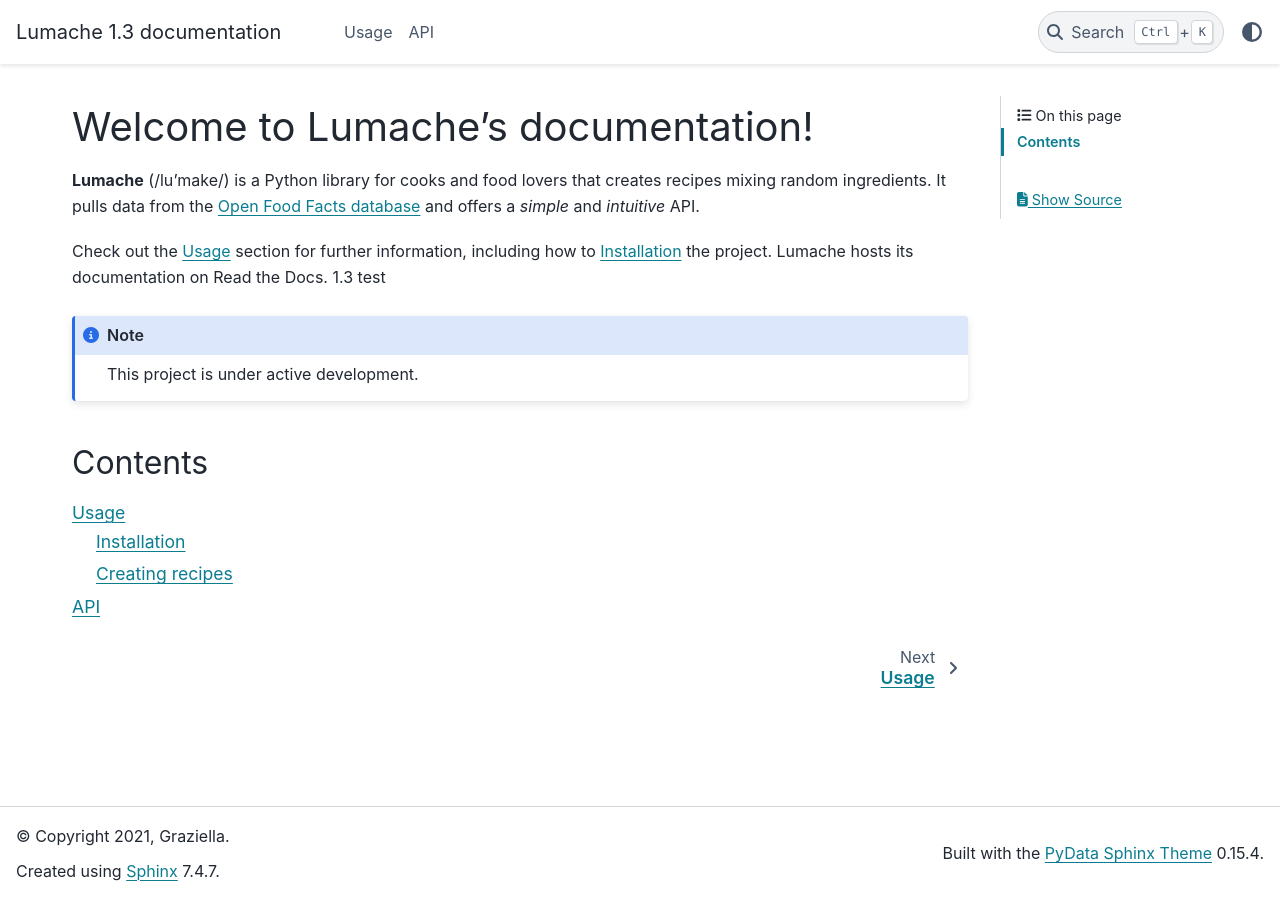
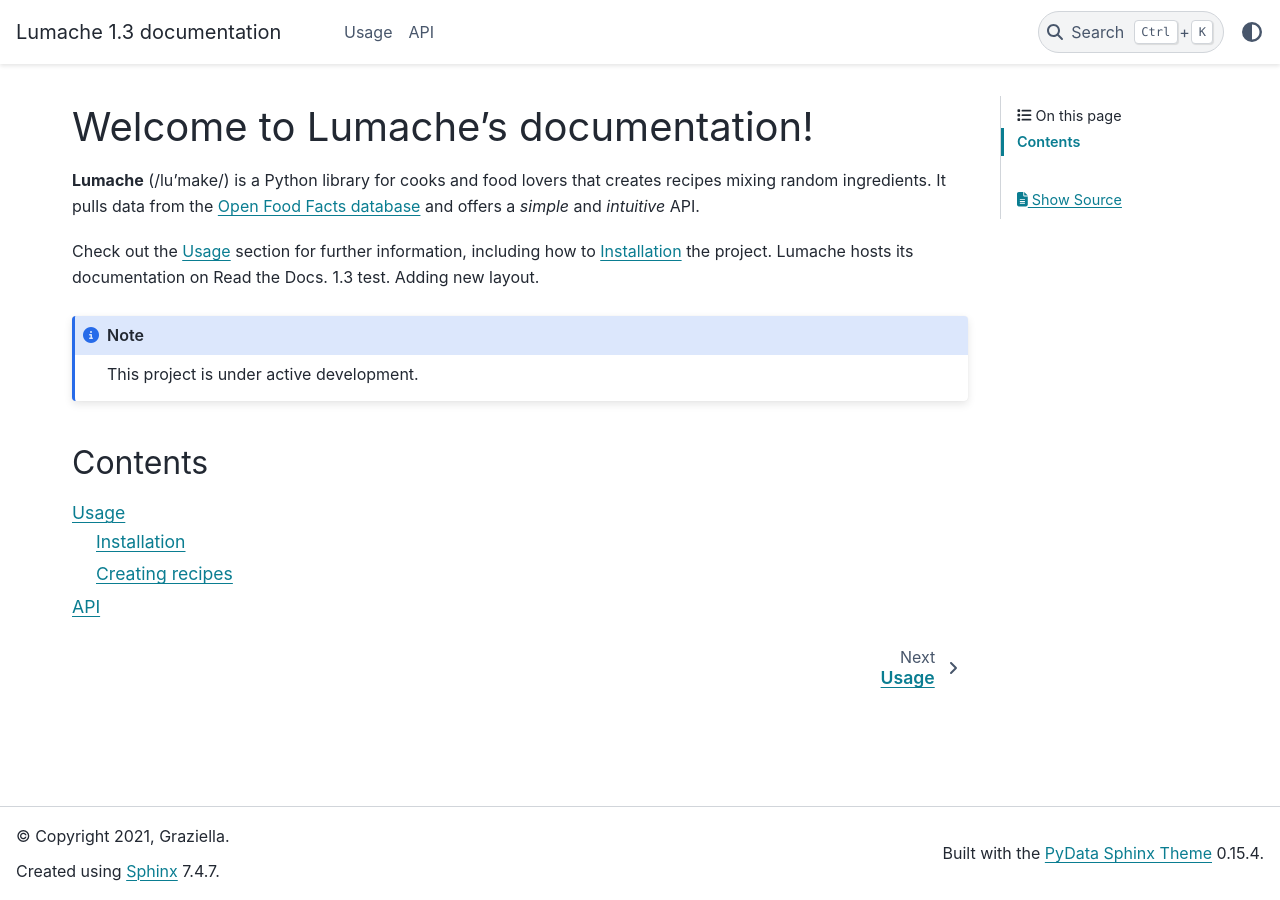
Before and after one commit to BartekKruczek/sphinx_tutorial, a Sphinx documentation site: the page built from docs/source/index.rst, in a window 1280 px wide. Built offline with Sphinx 7.4.7 and the PyData theme 0.15.4, drawn with Linux system fonts in a browser that asks for light colours.

Commit message:
[1.3][fix] fix new theme build

```diff
--- a/docs/source/index.rst
+++ b/docs/source/index.rst
@@ -8,7 +8,7 @@ and offers a *simple* and *intuitive* API.
 
 Check out the :doc:`usage` section for further information, including
 how to :ref:`installation` the project. Lumache hosts its documentation on Read the Docs.
-1.3 test
+1.3 test. Adding new layout.
 
 .. note::
 
--- a/pyproject.toml
+++ b/pyproject.toml
@@ -9,4 +9,6 @@ dynamic = ["version", "description"]
 requires-python = ">=3.10, <3.14"
 dependencies = [
     "pydata-sphinx-theme>=0.16.1",
+    "sphinx>=8.1.3",
+    "sphinx-rtd-theme>=3.0.2",
 ]
```
Also changed, not shown: .readthedocs.yaml, 1 other file.
